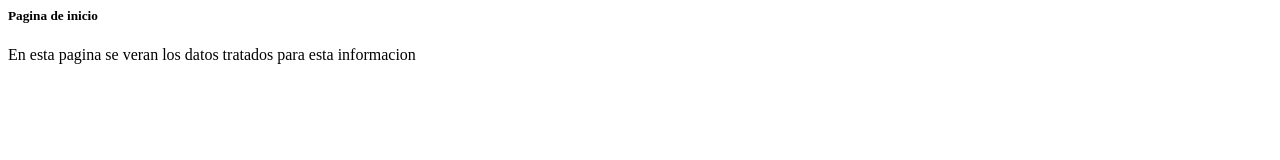
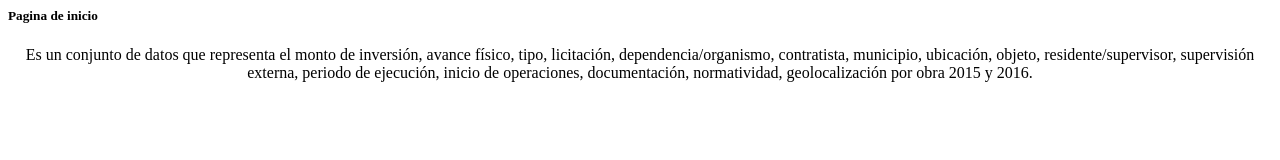
Before and after one commit to herick024/examen, a plain HTML site: page views/index.html in a window 1280 px wide. Drawn offline with Linux system fonts and the light colour scheme.

Commit message:
Agrege un texto al index

```diff
--- a/views/index.html
+++ b/views/index.html
@@ -3,6 +3,6 @@
         <h5>Pagina de inicio</h5>
     </head>
     <body>
-        <p>En esta pagina se veran los datos tratados para esta informacion</p>
+        <p align="center">Es un conjunto de datos que representa el monto de inversión, avance físico, tipo, licitación, dependencia/organismo, contratista, municipio, ubicación, objeto, residente/supervisor, supervisión externa, periodo de ejecución, inicio de operaciones, documentación, normatividad, geolocalización por obra 2015 y 2016.</p>
     </body>
 </html>
```
